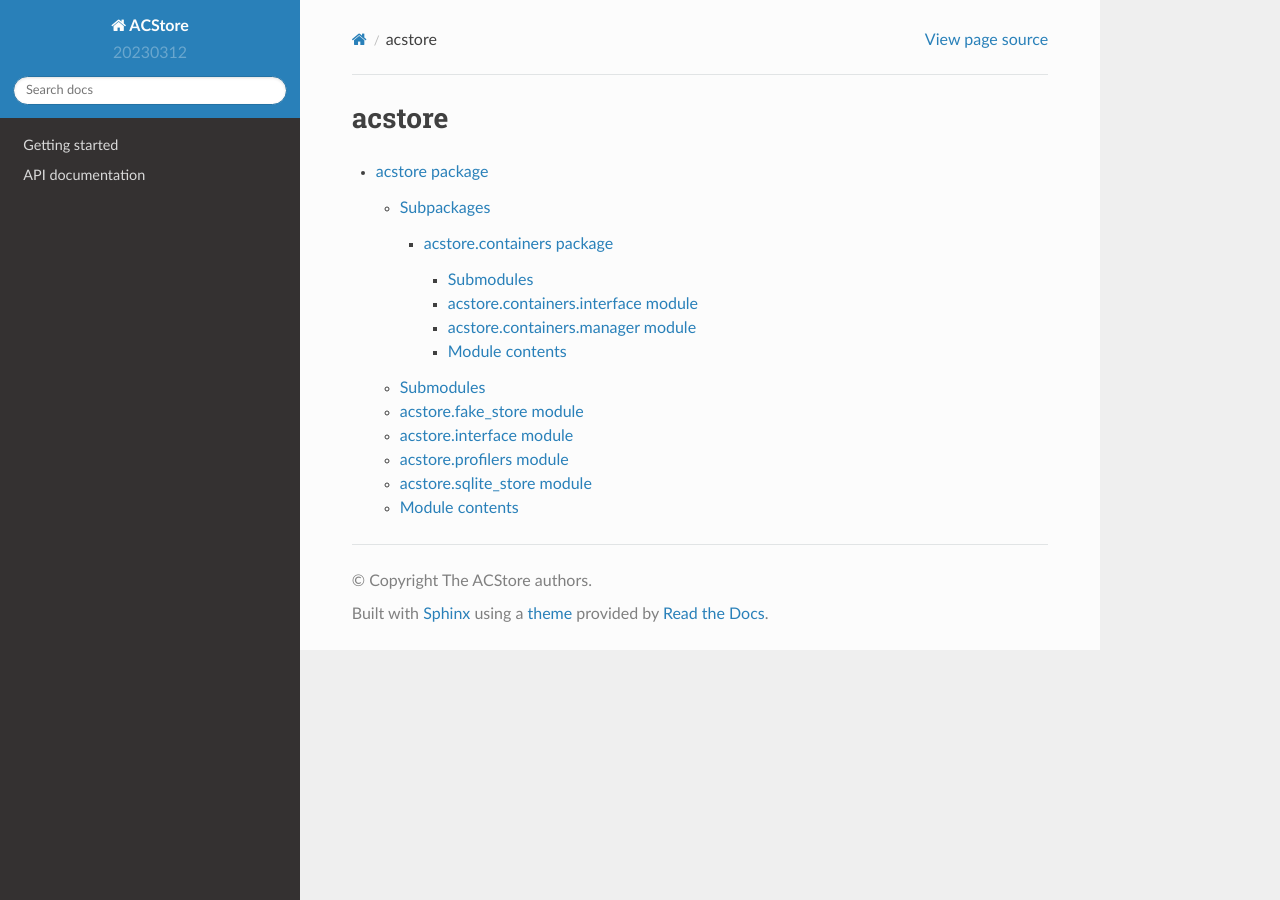
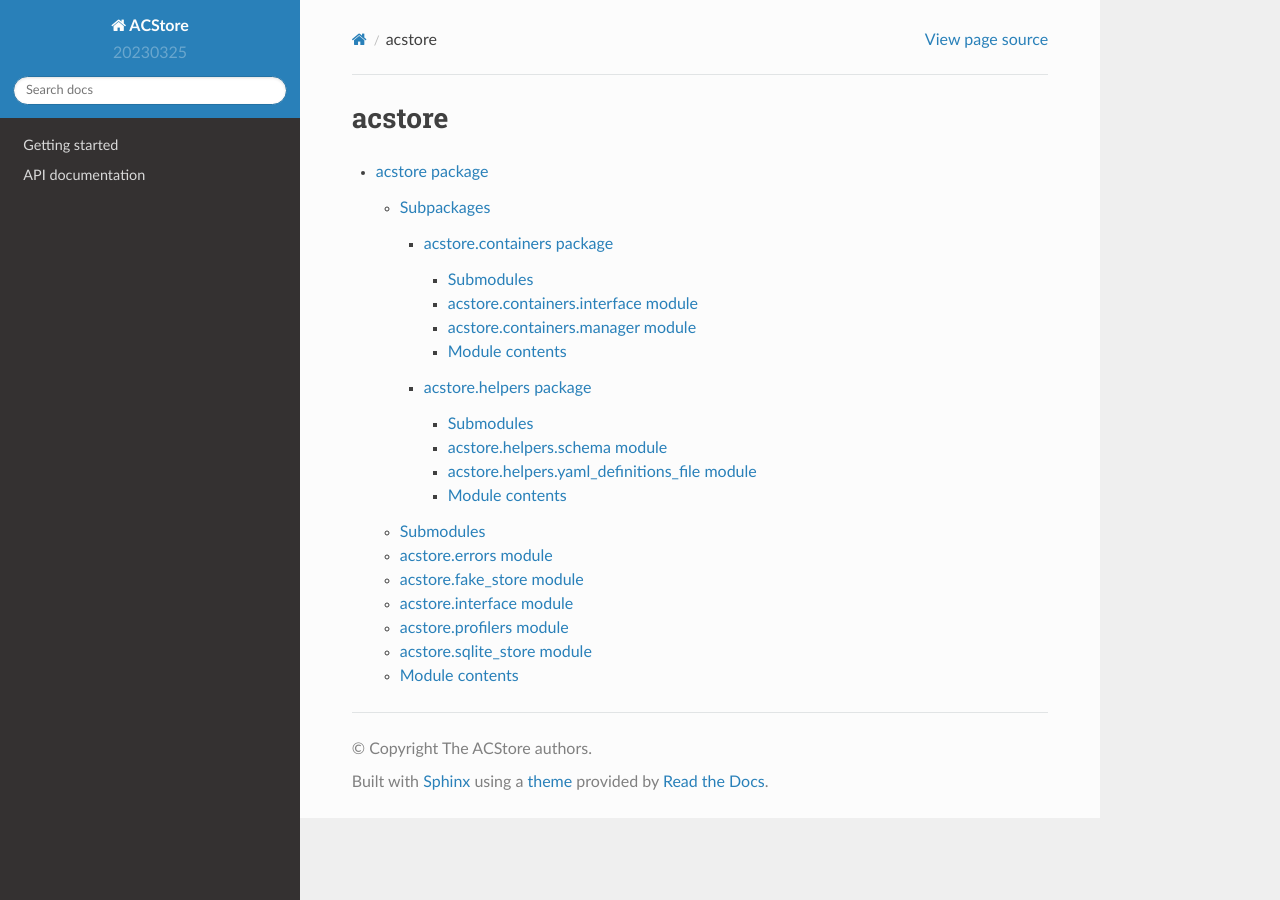
Before and after one commit to log2timeline/acstore, a Sphinx documentation site: the page built from docs/sources/api/modules.rst, in a window 1280 px wide. Built offline with Sphinx 7.4.7 and the Read the Docs theme 2.0.0, drawn with Linux system fonts in a browser that asks for light colours; pages that are not in the unit, such as notebooks, are missing from menus.

Commit message:
Updated version and documentation (#43)

```diff
--- a/acstore/__init__.py
+++ b/acstore/__init__.py
@@ -5,4 +5,4 @@ ACStore, or Attribute Container Storage, provides a stand-alone implementation
 to read and write plaso storage files.
 """
 
-__version__ = '20230312'
+__version__ = '20230325'
--- a/docs/sources/api/acstore.rst
+++ b/docs/sources/api/acstore.rst
@@ -8,9 +8,18 @@ Subpackages
    :maxdepth: 4
 
    acstore.containers
+   acstore.helpers
 
 Submodules
 ----------
+
+acstore.errors module
+---------------------
+
+.. automodule:: acstore.errors
+   :members:
+   :undoc-members:
+   :show-inheritance:
 
 acstore.fake\_store module
 --------------------------
```
Also changed, not shown: docs/sources/api/acstore.helpers.rst (added, +29 -0 lines), 1 other file.
